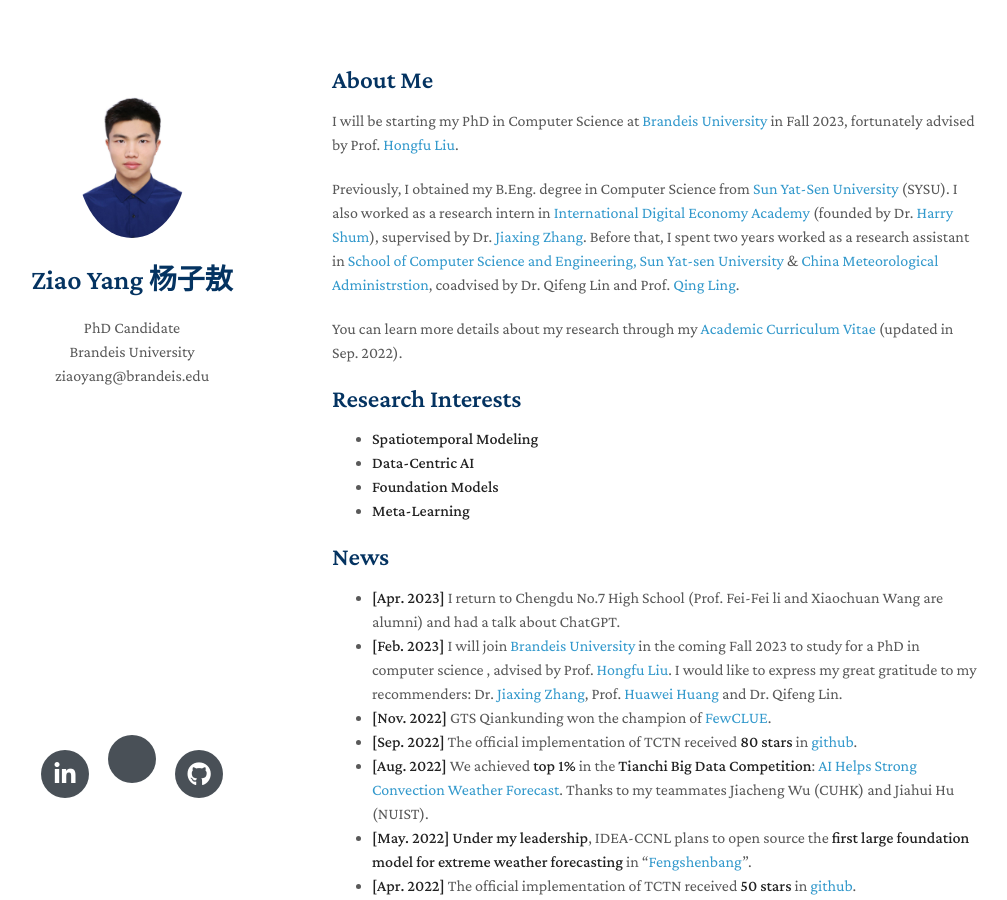
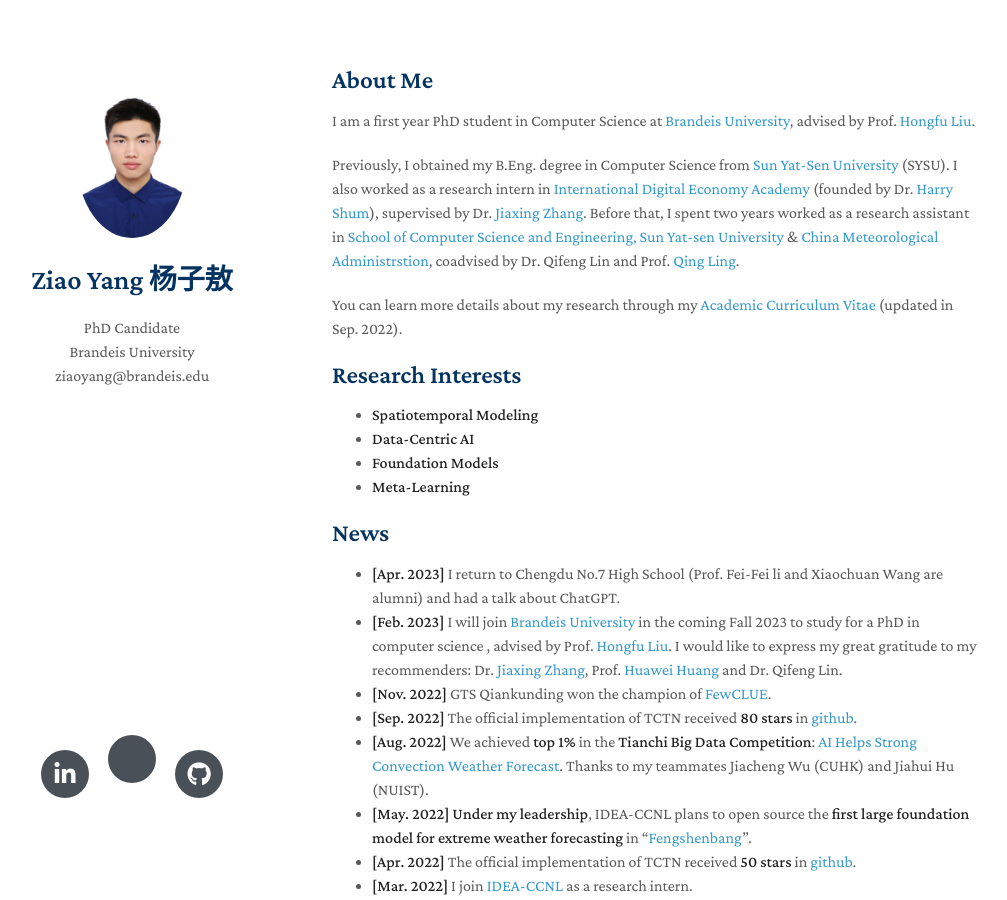
Before and after one commit to yangziao56/homepage, a Jekyll site: the page built from index.md, in a window 1280 px wide and 900 px high. Shown: the whole window, without its empty margins (138-1145 px from the left). Built offline with Jekyll 4.4.1, drawn with Linux system fonts in a browser that asks for light colours; nearby versions of some CDN libraries; a style sheet for code colours, icons or effects is not loaded; our own code applies the rules of GitHub Pages for plain Markdown files.

Commit message:
Update index.md
Signed-off-by: Ziao Yang <70676524+yangziao56@users.noreply.github.com>

```diff
--- a/index.md
+++ b/index.md
@@ -3,7 +3,7 @@
 ---
 
 ## About Me
-I will be starting my PhD in Computer Science at [Brandeis University](https://www.brandeis.edu) in Fall 2023, fortunately advised by Prof. [Hongfu Liu](https://hongfuliu.com).
+I am a first year PhD student in Computer Science at [Brandeis University](https://www.brandeis.edu), advised by Prof. [Hongfu Liu](https://hongfuliu.com).
 
 Previously, I obtained my B.Eng. degree in Computer Science from [Sun Yat-Sen University](https://www.sysu.edu.cn/sysuen/) (SYSU). I also worked as a research intern in [International Digital Economy Academy](https://idea.edu.cn/en/about-idea.html) (founded by Dr. [Harry Shum](https://www.microsoft.com/en-us/research/people/hshum/)), supervised by Dr. [Jiaxing Zhang](https://www.idea.edu.cn/research/ccnl.html). Before that,  I spent two years worked as a research assistant in [School of Computer Science and Engineering, Sun Yat-sen University](https://cse.sysu.edu.cn) & [China Meteorological Administrstion](https://www.cma.gov.cn), coadvised by Dr. Qifeng Lin and Prof. [Qing Ling](http://home.ustc.edu.cn/~qingling/).
 
```
